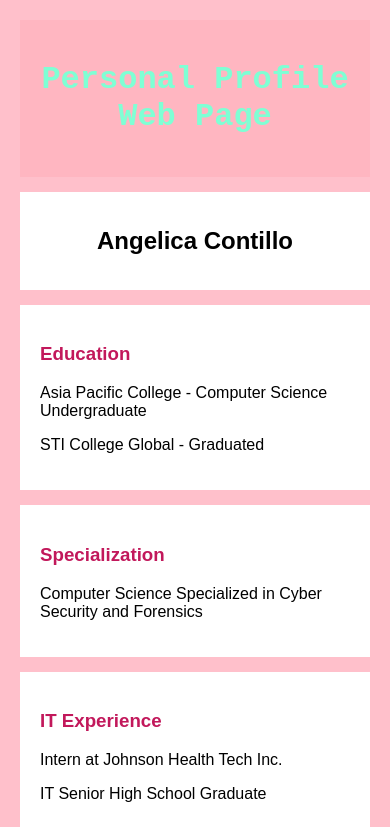
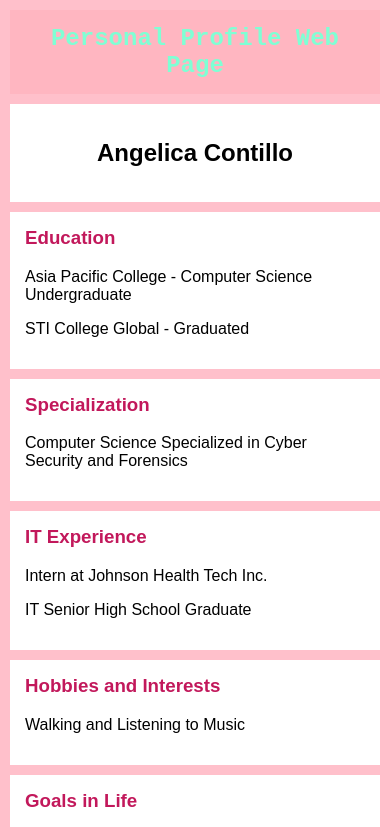
Before and after one commit to angelicacontillo5-source/webprog-CF251-html-lessons, a plain HTML site: page introduction/index.html in a window 390 px wide. Shown: the top 827 px of the page. Drawn offline with Linux system fonts and the light colour scheme.

Commit message:
Update mystyle.css

```diff
--- a/introduction/css/mystyle.css
+++ b/introduction/css/mystyle.css
@@ -1,8 +1,14 @@
+
+* {
+    box-sizing: border-box;
+}
+
 body {
     background-color: pink;
     margin: 0;
     font-family: Arial, sans-serif;
 }
+
 
 .container {
     display: grid;
@@ -17,6 +23,8 @@ body {
         "footer footer";
     gap: 15px;
     padding: 20px;
+    max-width: 1200px;
+    margin: 0 auto;
 }
 
 header {
@@ -29,6 +37,7 @@ header {
 h1 {
     font-family: 'Courier New', Courier, monospace;
     color: aquamarine;
+    margin: 0;
 }
 
 .name {
@@ -38,25 +47,11 @@ h1 {
     padding: 15px;
 }
 
-.education {
-    grid-area: education;
-}
-
-.specialization {
-    grid-area: specialization;
-}
-
-.experience {
-    grid-area: experience;
-}
-
-.hobbies {
-    grid-area: hobbies;
-}
-
-.goals {
-    grid-area: goals;
-}
+.education { grid-area: education; }
+.specialization { grid-area: specialization; }
+.experience { grid-area: experience; }
+.hobbies { grid-area: hobbies; }
+.goals { grid-area: goals; }
 
 .education,
 .specialization,
@@ -69,6 +64,7 @@ h1 {
 
 h3 {
     color: #c2185b;
+    margin-top: 0;
 }
 
 .gallery {
@@ -78,16 +74,27 @@ h3 {
     text-align: center;
 }
 
+
 .grid-container {
     display: grid;
-    grid-template-columns: repeat(3, 1fr);
+    grid-template-columns: repeat(auto-fit, minmax(250px, 1fr));
     gap: 15px;
+    justify-items: center;
 }
 
 .item {
     background-color: lightpink;
     padding: 50px;
     font-size: 30px;
+    width: 100%;
+}
+
+.grid-container img {
+    width: 100%;
+    max-width: 300px;
+    height: 200px;
+    object-fit: cover;
+    border-radius: 10px;
 }
 
 footer {
@@ -96,16 +103,9 @@ footer {
     text-align: center;
     padding: 10px;
 }
-.grid-container img {
-    width: 100%;
-    max-width: 300px;
-    height: 200px;
-    object-fit: cover;
-    justify-self: center;
-    border-radius: 10px;
-}
 
-@media screen and (max-width: 600px) {
+
+@media only screen and (max-width: 768px) {
     .container {
         grid-template-columns: 1fr;
         grid-template-areas:
@@ -118,9 +118,28 @@ footer {
             "goals"
             "gallery"
             "footer";
+        padding: 15px;
+    }
+}
+
+
+@media only screen and (max-width: 600px) {
+    .container {
+        padding: 10px;
+        gap: 10px;
     }
 
-    .grid-container {
-        grid-template-columns: 1fr;
+    header,
+    .education,
+    .specialization,
+    .experience,
+    .hobbies,
+    .goals,
+    .gallery {
+        padding: 15px;
+    }
+
+    h1 {
+        font-size: 1.5rem;
     }
 }
```
